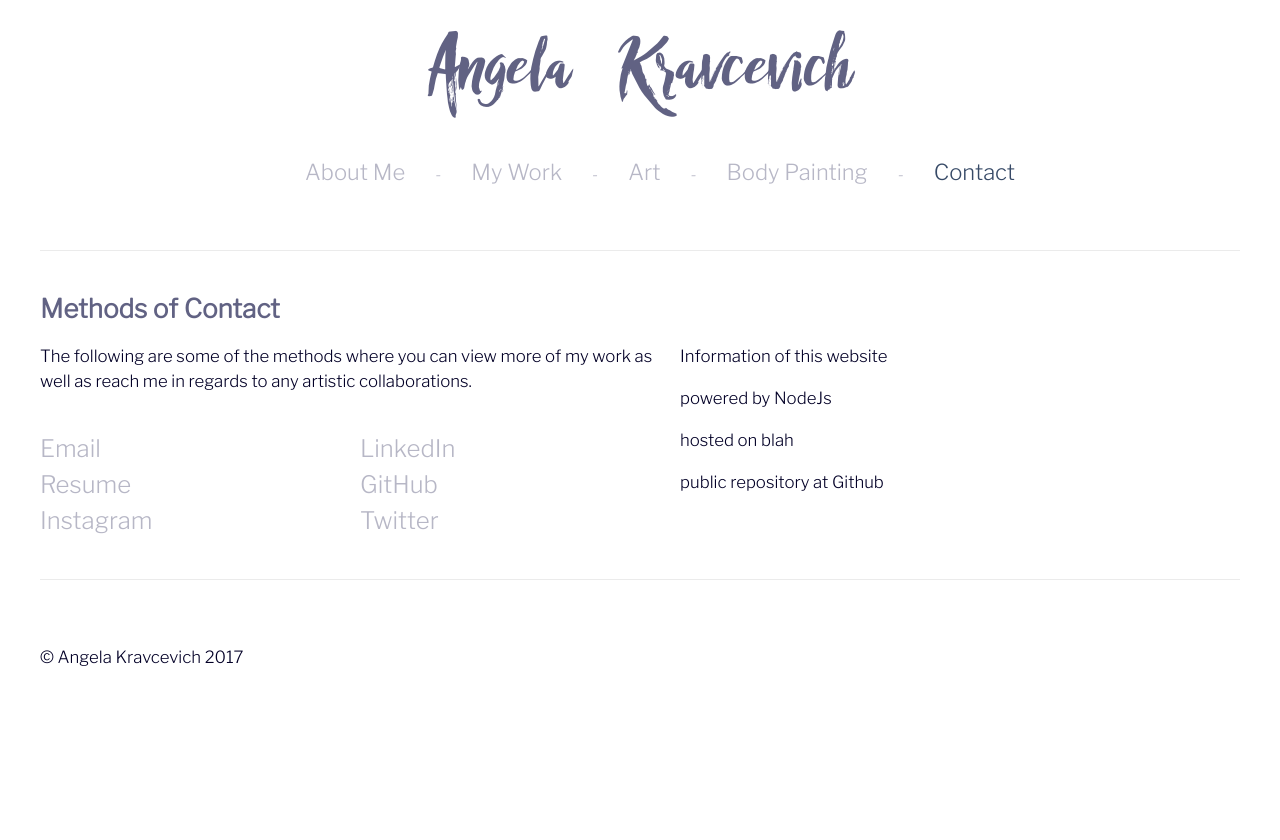
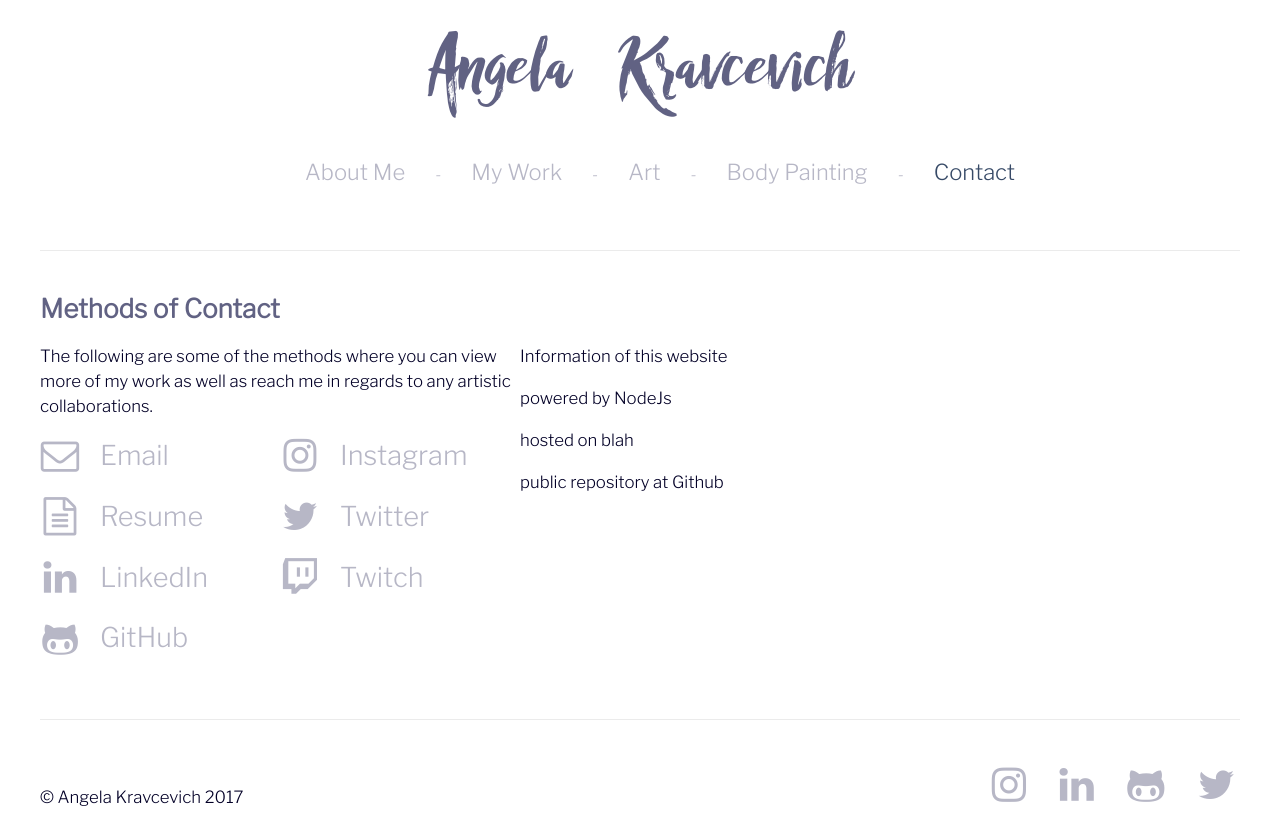
Before and after one commit to sheogora/fictional-paradox, a website: page app/index.html at #!/contact in a window 1280 px wide. Before the commit the page ends 800 px from the top, so only its background shows below. Drawn offline with nearby package versions, Linux system fonts and the light colour scheme; some packages are replaced by stand-ins of ours; files that its build step writes are made by us from their sources; a script that the page names is missing; a web font is replaced by a local one.

Commit message:
Swap to Font Awesome, fix alignment

```diff
--- a/app/contact/contact.html
+++ b/app/contact/contact.html
@@ -4,14 +4,15 @@
 		<p class="contact-info">The following are some of the methods where you can view more of my work as well as reach me in regards to any artistic collaborations.</p>
 
 		<div class="left-contact-info">
-		    <a class="typcn typcn-mail" href="mailto:sheogora@protonmail.com">Email</a>
-		    <a class="typcn typcn-document-text" href="assets/cv.pdf" target="_blank">Resume</a>
-		    <a class="typcn typcn-social-instagram" href="https://www.instagram.com/sheogora/" target="_blank">Instagram</a>
+		    <a href="mailto:sheogora@protonmail.com"><i class="fa fa-envelope-o"/><span>Email</span></a>
+		    <a href="assets/cv.pdf" target="_blank"><i class="fa fa-file-text-o"/><span>Resume</span></a>
+	    	<a href="https://www.linkedin.com/in/angelakravcevich/" target="_blank"><i class="fa fa-linkedin"/><span>LinkedIn</span></a>
+	    	<a href="https://github.com/sheogora" target="_blank"><i class="fa fa-github-alt"/><span>GitHub</span></a>
 		</div>
 		<div class="right-contact-info">
-	    	<a class="typcn typcn-social-linkedin" href="https://www.linkedin.com/in/angelakravcevich/" target="_blank">LinkedIn</a>
-	    	<a class="typcn typcn-social-github" href="https://github.com/sheogora" target="_blank">GitHub</a>
-	    	<a class="typcn typcn-social-twitter" href="https://twitter.com/Sheogora" target="_blank">Twitter</a>
+		    <a href="https://www.instagram.com/sheogora/" target="_blank"><i class="fa fa-instagram"/><span>Instagram</span></a>
+	    	<a href="https://twitter.com/Sheogora" target="_blank"><i class="fa fa-twitter"/><span>Twitter</span></a>
+		    <a href="https://www.twitch.tv/plunderbun"><i class="fa fa-twitch"/><span>Twitch</span></a>
 	    </div>
 
 		<div class="app-info">
--- a/app/index.html
+++ b/app/index.html
@@ -17,12 +17,10 @@
     <meta name="keywords" content="Portfolio Angela Kravcevich">
     <meta name="theme-color" content="#ffffff">
     <!-- Style sheets-->
-	  <!-- <link rel="stylesheet" href="styles/base.css" type="text/css"> -->
 	  <link rel="stylesheet" href="styles/all.css" type="text/css">
-    <!-- <link rel="stylesheet" href="styles/gallery.css" type="text/css"> -->
     <link rel="stylesheet" href="https://fonts.googleapis.com/css?family=Libre+Franklin:300">
     <link rel="stylesheet" href="bower_components/lightgallery/dist/css/lightgallery.css" type="text/css">
-    <link rel='stylesheet' href="bower_components/typicons.font/src/font/typicons.min.css">
+    <link rel='stylesheet' href="bower_components/font-awesome/css/font-awesome.min.css"">
   </head>
   <body>
     <header class="site-header">
@@ -57,10 +55,10 @@
       <p class="copyright-footer">&copy; Angela Kravcevich 2017</p>
 
       <div class="contact-footer">
-        <a class="typcn typcn-social-instagram" href="https://www.instagram.com/sheogora/" target="_blank"></a>
-        <a class="typcn typcn-social-linkedin" href="https://www.linkedin.com/in/angelakravcevich/" target="_blank"></a>
-        <a class="typcn typcn-social-github" href="https://github.com/sheogora" target="_blank"></a>
-        <a class="typcn typcn-social-twitter" href="https://twitter.com/Sheogora" target="_blank"></a>
+        <a class="fa fa-instagram" href="https://www.instagram.com/sheogora/" target="_blank"></a>
+        <a class="fa fa-linkedin" href="https://www.linkedin.com/in/angelakravcevich/" target="_blank"></a>
+        <a class="fa fa-github-alt" href="https://github.com/sheogora" target="_blank"></a>
+        <a class="fa fa-twitter" href="https://twitter.com/Sheogora" target="_blank"></a>
       </div>
     </footer>
   </body>
--- a/bower.json
+++ b/bower.json
@@ -12,6 +12,6 @@
     "angular-mocks": "~1.2.x",
     "html5-boilerplate": "~4.3.0",
     "lightgallery": "^1.6.1",
-    "typicons.font": "typicons#^2.0.9"
+    "font-awesome": "^4.7.0"
   }
 }
--- a/sass/all.scss
+++ b/sass/all.scss
@@ -21,6 +21,7 @@
     a {
       padding: 5px;
       font-size: 2.5em;
+      margin-left: 20px;
     }
   }
 }
@@ -46,8 +47,8 @@
   text-align: left;
   .contact-grid {
     display: grid;
-    grid-gap: 20px;
-    grid-template-columns: 25% 25% 50%;
+    // grid-gap: 20px;
+    grid-template-columns: 20% 20% 60%;
 
       .contact-info {
         grid-column: 1 / 3;
@@ -65,12 +66,24 @@
       }
 
       a {
-        display: block;
-        font-size: 1.5em;
+        padding-bottom: 20px;
+        display: inline-block;
 
-        &:before {
-          font-size: 2.5em;
-          padding-right: 20px;
+        i.fa {
+          transition: unset;
+          font-size: 2.4em;
+          width: 40px;
+          height: 40px;
+          text-align: center;
+          vertical-align: middle;
+        }
+
+        span {
+          transition: unset;
+          font-size: 1.7em;
+          text-align: center;
+          vertical-align: middle;
+          margin-left: 20px;
         }
       }
 
--- a/sass/base.scss
+++ b/sass/base.scss
@@ -1,3 +1,5 @@
+@import 'common';
+
 @font-face {
     font-family: RofiTaste;
     src: url(font/RofiTaste.woff);
@@ -249,7 +251,7 @@ li {
 }
 
 h1, h2, h3, h4, h5, h6 {
-  color: #616283;
+  color: $light-blue;
   font-weight: bold;
   margin: 0;
 }
@@ -277,7 +279,7 @@ h4 {
 p {
   line-height: 1.5;
   font-size: 1.05em;
-  color: #030027;
+  color: $black;
 }
 
 em {
@@ -297,17 +299,17 @@ hr {
 }
 
 a {
-  color: #B7B7C6;
+  color: $grey;
   text-decoration: none;
 }
 
 a:hover, a:focus {
-  color: #374A67;
+  color: $blue;
 }
 
 body {
   -webkit-tap-highlight-color: transparent;
-  background-color: #ffffff;
+  background-color: $white;
   line-height: 1.5;
   font-family: 'Libre Franklin', sans-serif;
   -webkit-font-smoothing: antialiased;
```
Also changed, not shown: app/assets/GlitchIcon_Black_48px.png (deleted), 4 other files.
